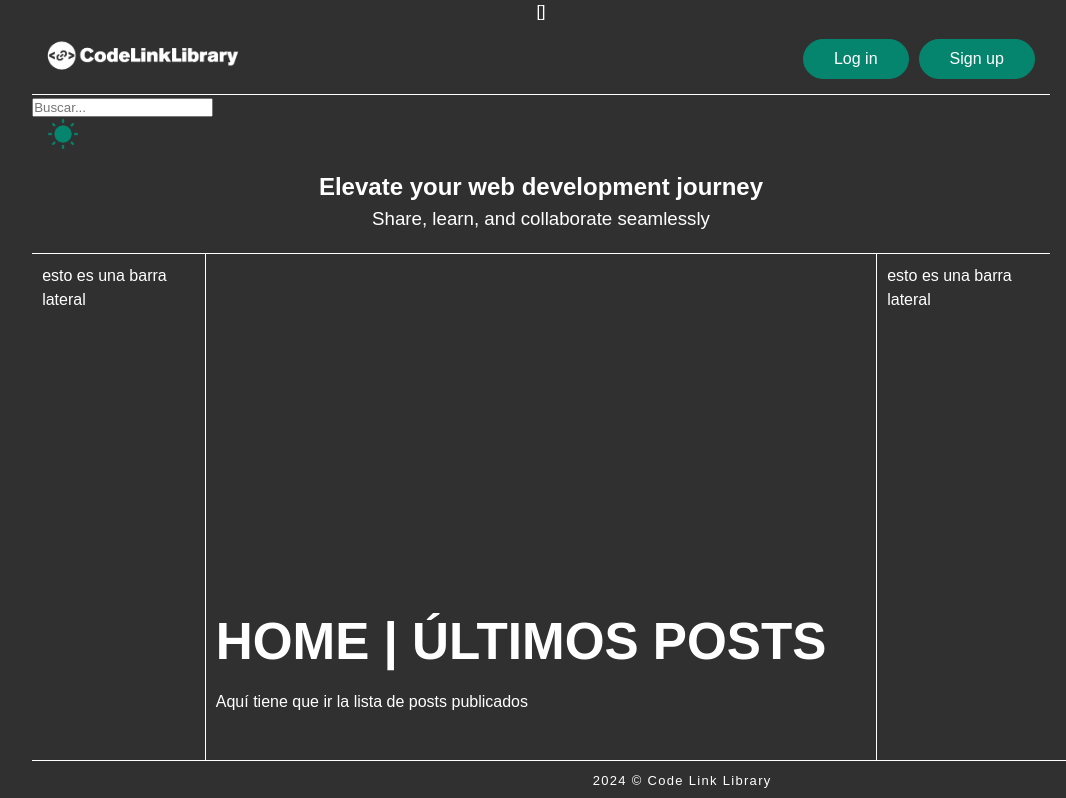
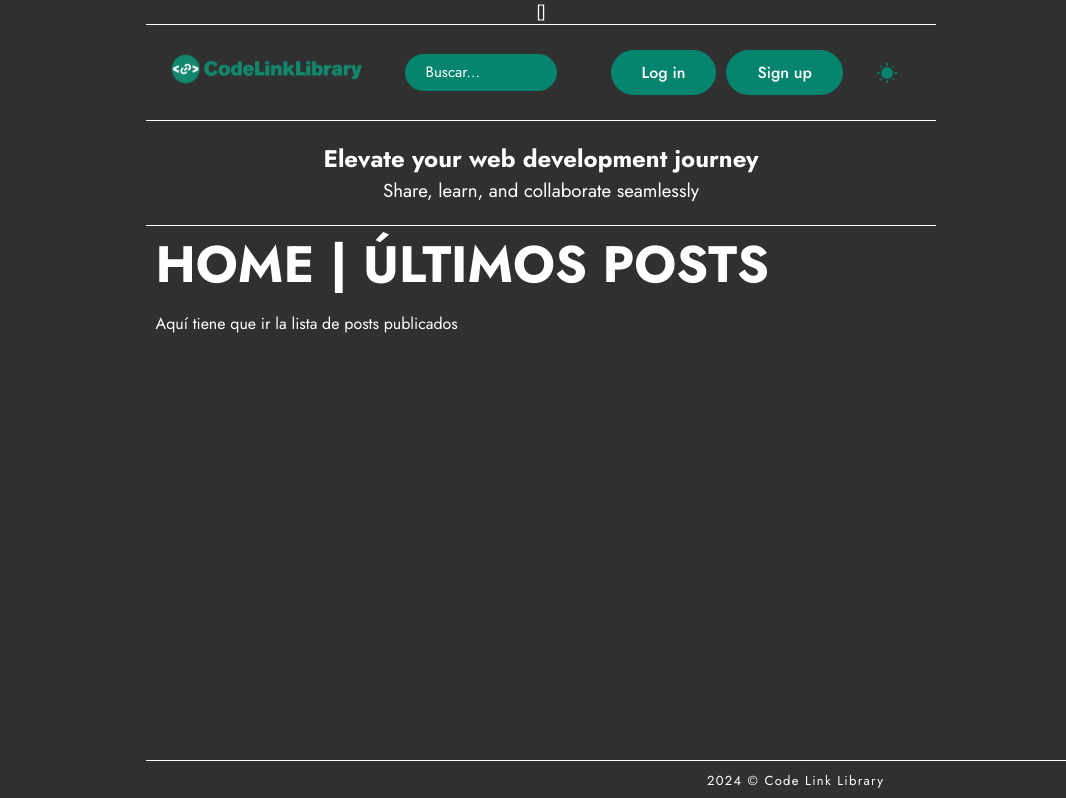
Before and after one commit to helenartola/codeLinkLibraryFront, a React (Vite) app: page / in a window 1280 px wide. Shown: the top 798 px of the page, without its empty margins (99-1165 px from the left). Built offline with nearby package versions, Linux system fonts and the light colour scheme.

Commit message:
Hemos corregido errores del cambio de tema, y hemos colocado los elementos en nav

```diff
--- a/src/App.css
+++ b/src/App.css
@@ -13,6 +13,12 @@ body {
   min-height: 100vh;
 }
 
+/* Estilos para el modo claro */
+body.dark-mode {
+  background-color: #ffffff;
+  color: #303030;
+}
+
 .logo {
   width: 200px;
 }
@@ -20,6 +26,10 @@ body {
 .description {
   border-bottom: 1px solid white;
   padding: 20px 0 20px 0;
+}
+
+.dark-mode .description {
+  border-bottom: 1px solid #303030; /* Color del borde en modo claro */
 }
 .description h2 {
   font-weight: 700;
--- a/src/App.jsx
+++ b/src/App.jsx
@@ -1,7 +1,5 @@
 import "./App.css";
 import { Routes, Route } from "react-router-dom";
-import Buscador from './components/buscador/Buscador';
-import ThemeSwitcher from './components/temaclaroscuro/ThemeSwitcher';
 import Footer from "./components/footer/Footer";
 import Header from "./components/header/Header";
 import HomePage from "./pages/homepage/HomePage";
@@ -12,20 +10,10 @@ import NotFoundPage from "./pages/notfoundpage/NotFoundPage";
 import ProfilePage from "./pages/profilepage/ProfilePage";
 
 function App() {
-  // Datos para la búsqueda
-  const searchData = [];
-
   return (
     <>
       <main className="main-container">
         <Header />
-
-        {/* Componente Buscador para realizar búsquedas estáticas */}
-        <Buscador data={searchData} />
-
-        {/* Componente ThemeSwitcher para cambiar entre modos claro y oscuro */}
-        <ThemeSwitcher />
-
         <div className="description">
           <h2>Elevate your web development journey </h2>
           <h3>Share, learn, and collaborate seamlessly</h3>
--- a/src/components/buscador/Buscador.css
+++ b/src/components/buscador/Buscador.css
@@ -0,0 +1,21 @@
+.search-bar {
+  flex-grow: 1;
+  text-align: center;
+  padding: 0 20px;
+}
+.search-bar input {
+  width: 80%;
+  padding: 8px;
+  box-sizing: border-box;
+  border: 1px solid #05856e;
+  border-radius: 50px;
+  background-color: #05856e;
+  color: white;
+  font-family: jost, sans-serif;
+  padding-left: 20px;
+}
+
+.search-bar input::placeholder {
+  color: white;
+  font-size: 15px;
+}
--- a/src/components/footer/Footer.css
+++ b/src/components/footer/Footer.css
@@ -2,11 +2,13 @@
   position: fixed;
   bottom: 0;
   width: 100%;
-  background-color: #303030;
-  color: white;
   text-align: center;
   padding: 10px;
   border-top: 1px solid white;
   font-size: 13px;
   letter-spacing: 0.1em;
 }
+
+.dark-mode .footer {
+  border-top: 1px solid #303030; /* Color del borde en modo claro */
+}
--- a/src/components/header/Header.css
+++ b/src/components/header/Header.css
@@ -1,26 +1,33 @@
 .header {
-  background-color: #303030;
   padding: 10px;
   border-bottom: 1px solid white;
+  border-top: 1px solid white;
 }
 
-.nav {
-  display: flex;
-  align-items: center;
-  justify-content: space-between;
+.dark-mode .header {
+  border-top: 1px solid #303030;
+  border-bottom: 1px solid #303030;
 }
 
-.logo-container {
-  width: 30%;
+.navbar {
+  overflow: hidden;
+  padding: 10px;
+  display: flex;
+  justify-content: space-between;
+  align-items: center;
 }
 
 .logo {
-  width: 100%;
   width: 200px;
 }
 
-.auth-container {
-  width: 70%;
-  display: flex;
-  justify-content: flex-end;
+.auth-container,
+.theme-switcher-container {
+  padding: 0 10px;
 }
+
+.auth-container a,
+.theme-switcher-container a {
+  color: white;
+  text-decoration: none;
+}
--- a/src/components/header/Header.jsx
+++ b/src/components/header/Header.jsx
@@ -1,20 +1,25 @@
 import Auth from "../auth/Auth";
 import { Link } from "react-router-dom";
 import "./Header.css";
+import ThemeSwitcher from "../temaclaroscuro/ThemeSwitcher";
+import Buscador from "../buscador/Buscador";
 
 const Header = () => {
   return (
     <header className="header">
-      <nav className="nav">
+      <nav className="navbar">
         <Link to="/" className="logo-container">
-          <img
-            className="logo"
-            src="/CodeLinkLibrary-logotipo-blanco.png"
-            alt="Logo"
-          ></img>
+          <img className="logo" src="/CodeLinkLibrary-verde.png" alt="Logo" />
         </Link>
+        <div className="search-bar">
+          {/* Componente Buscador para realizar búsquedas estáticas */}
+          <Buscador />
+        </div>
         <div className="auth-container">
           <Auth />
+        </div>
+        <div className="theme-switcher-container">
+          <ThemeSwitcher />
         </div>
       </nav>
     </header>
--- a/src/components/temaclaroscuro/ThemeSwitcher.css
+++ b/src/components/temaclaroscuro/ThemeSwitcher.css
@@ -1,40 +1,16 @@
 /* Estilos para el botón de cambio de tema */
 .theme-switcher {
   background-color: transparent;
-  color: #fff;
-  padding: 8px 16px;
   border: none;
   cursor: pointer;
   font-size: 16px;
   display: flex;
   align-items: center;
+  justify-content: center;
 }
 
 .small-icon {
   /* Tamaño más pequeño para las imágenes en el botón */
-  width: 30px;
-  height: 30px;
+  width: 20px;
+  height: 20px;
 }
-
-body {
-  margin: 0;
-  padding: 0;
-  font-family: Arial, sans-serif;
-  display: flex;
-  flex-direction: column;
-  min-height: 100%;
-}
-
-/* Estilos para el modo claro */
-body.light-mode {
-  background-color: white;
-  color: #333;
-  /* Añadimos regla para anular el fondo oscuro de app.css */
-  background-color: initial;
-}
-
-/* Estilos para el modo oscuro */
-body.dark-mode {
-  background-color: #2c3e50;
-  color: #fff;
-}
--- a/src/pages/homepage/HomePage.jsx
+++ b/src/pages/homepage/HomePage.jsx
@@ -2,16 +2,16 @@ import "./HomePage.css";
 const HomePage = () => {
   return (
     <section className="inicio">
-      <aside className="asideIzquierdo">
+      {/* <aside className="asideIzquierdo">
         <p>esto es una barra lateral</p>
-      </aside>
+      </aside> */}
       <div className="main-content">
         <h1>HOME | ÚLTIMOS POSTS</h1>
         <p>Aquí tiene que ir la lista de posts publicados</p>
       </div>
-      <aside className="asidederecho">
+      {/* <aside className="asidederecho">
         <p>esto es una barra lateral</p>
-      </aside>
+      </aside> */}
     </section>
   );
 };
```
Also changed, not shown: src/components/buscador/Buscador.jsx (+4 -3 lines), src/components/temaclaroscuro/ThemeSwitcher.jsx (+6 -6 lines), public/CodeLinkLibrary-verde.png (added).
